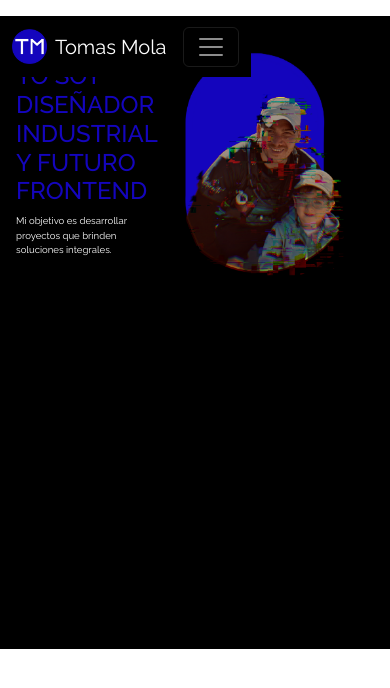
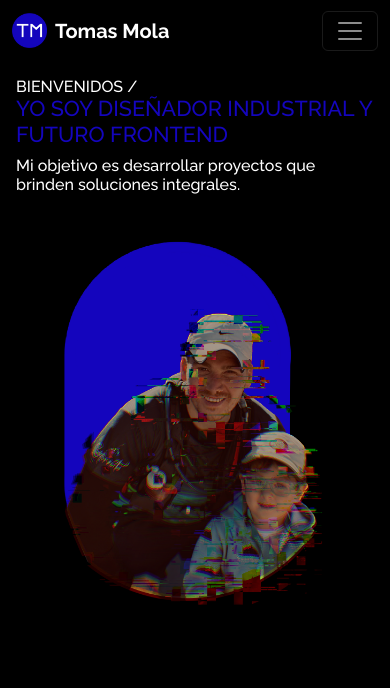
Before and after one commit to totomola/portfolio_frontend, a plain HTML site: page index.html in a window 390 px wide. Drawn offline with nearby package versions, Linux system fonts and the light colour scheme; a web font is replaced by a local one.

Commit message:
mejora en mobile first header

```diff
--- a/css/style.css
+++ b/css/style.css
@@ -19,8 +19,21 @@ Alt_4: #968DFC
 body{
    font-family: "Raleway", sans-serif;
    font-optical-sizing: auto;
-   font-weight: <weight>;
+   font-weight: 400;
    font-style: normal;
+}
+.navbar-container{
+  /*display: flex;*/
+}
+/*Header, a partir de aca se completan todas las clases del header*/
+.navbar{
+  width: 100%;
+}
+.navbar-brand{
+  flex-direction: row;
+  justify-content: center;
+  align-items: center;
+  font-weight: 700;
 }
 .navbar-negro{
   background-color: #000 !important;
@@ -29,43 +42,37 @@ body{
   background-color: #000;
   color: #ffff;
   width: 100%;
-  height: 75vh;
-}
-.nombre-logo{
-  font-weight: 400 !important;
-  font-variant-ligatures: common-ligatures;
+  height: 100vh;
 }
 .header-design{
   display: flex;
-  margin: 1rem;
-  padding: 0%;
+  flex-direction: column;
+  align-items: center;
+  align-content: center;
+  padding: 1rem 1rem 3rem 1rem;
+
 }
 .subtitle-design{
-  width: 60%;
-  align-content: center;
-  padding:0/;
+  flex-direction: column;
+  width: 100%;
+  padding:0;
 }
 .h2-title{
+  flex-direction: column;
   font-size: 1rem;
 }
 .span-disign-industrial{
   padding: 0%;
   display: block;
-  font-size: 1.5rem;
   color: var(--color_principal);
 }
-h2-title{
-}
-.p-design{
-  padding: 0%;
-  font-size: 0.6rem;
-}
 .imagen-design{
-  transform: scale(1.1)
-  width: 40%;
+  transform: scale(1.1);
+  width: 90%;
   display: flex;
   justify-content: center;
   align-items: center;
+  overflow: hidden;
 }
 .imagen-design img{
   width: 100%;
@@ -73,7 +80,14 @@ h2-title{
   object-fit: cover;
   max-width: 50rem;
 }
-img:hover {
-  transform: scale(1.3);
-  transition: 0.3s;
+@media (min-width: 660px) {
+  .imagen-design img:hover {
+    transform: scale(1.1);
+    transition: transform 0.3s;
+  }
 }
+
+
+/*A partir de aca se encontraran las clases que se encuentran en el main*/
+
+/*Primer punto de inflexión, Aqui configuro para que todo lo que sea menor a 320px, se coloque en columna.*/
--- a/index.html
+++ b/index.html
@@ -24,15 +24,16 @@
 </head>
 
 <body>
+
     <!-- Ser claro con el Header para hacerlo responsivo -->
-    <header class="header-navbar">
+    <header class="header-navbar navbar-container">
         <Section class="">
-            <nav class="navbar navbar-dark bg-dark navbar-expand-md position-fixed navbar-negro">
+            <nav class="navbar navbar-dark bg-dark navbar-expand-md navbar-negro">
                 <div class="container-fluid">
 
-                    <!-- LOGO + NOMBRE -->
-                    <a class="navbar-brand d-flex align-items-center" href="#">
-                        <img src="./esset/imagenes_fondo/logo_tm.png" alt="Logo" width="35" height="35" class="me-2">
+                    <!-- Logo y nombre -->
+                    <a class="navbar-brand d-flex align-items-center " href="#">
+                        <img src="./esset/imagenes_fondo/logo_tm_1.png" alt="Logo" width="35" height="35" class="me-2">
                         <span class="nombre-logo">Tomas Mola</span>
                     </a>
 
@@ -40,8 +41,7 @@
                     <button class="navbar-toggler" type="button" data-bs-toggle="collapse" data-bs-target="#menuMobile">
                         <span class="navbar-toggler-icon"></span>
                     </button>
-
-                    <!-- MENÚ COLAPSADO -->
+                    <!-- Menú que se abre -->
                     <div class="collapse navbar-collapse" id="menuMobile">
                         <ul class="navbar-nav ms-auto text-center">
                             <li class="nav-item">
@@ -58,15 +58,14 @@
                             </li>
                         </ul>
                     </div>
-
                 </div>
             </nav>
         </section>
         <section class="header-design">
             <section class="subtitle-design">
-                <h2 class="h2-title">BIENVENIDOS /<span class="span-disign-industrial"> YO SOY DISEÑADOR INDUSTRIAL Y
+                <h2 class="h6">BIENVENIDOS /<span class="span-disign-industrial h4"> YO SOY DISEÑADOR INDUSTRIAL Y
                         FUTURO FRONTEND</span></h2>
-                <p class="p-design">Mi objetivo es desarrollar proyectos que brinden soluciones integrales.</p>
+                <p class="p-design h6">Mi objetivo es desarrollar proyectos que brinden soluciones integrales.</p>
             </section>
             <section class="imagen-design">
                 <img src="./esset/imagenes_fondo/imagen_toto.png" alt="Imagen Tomas y Segu">
```
